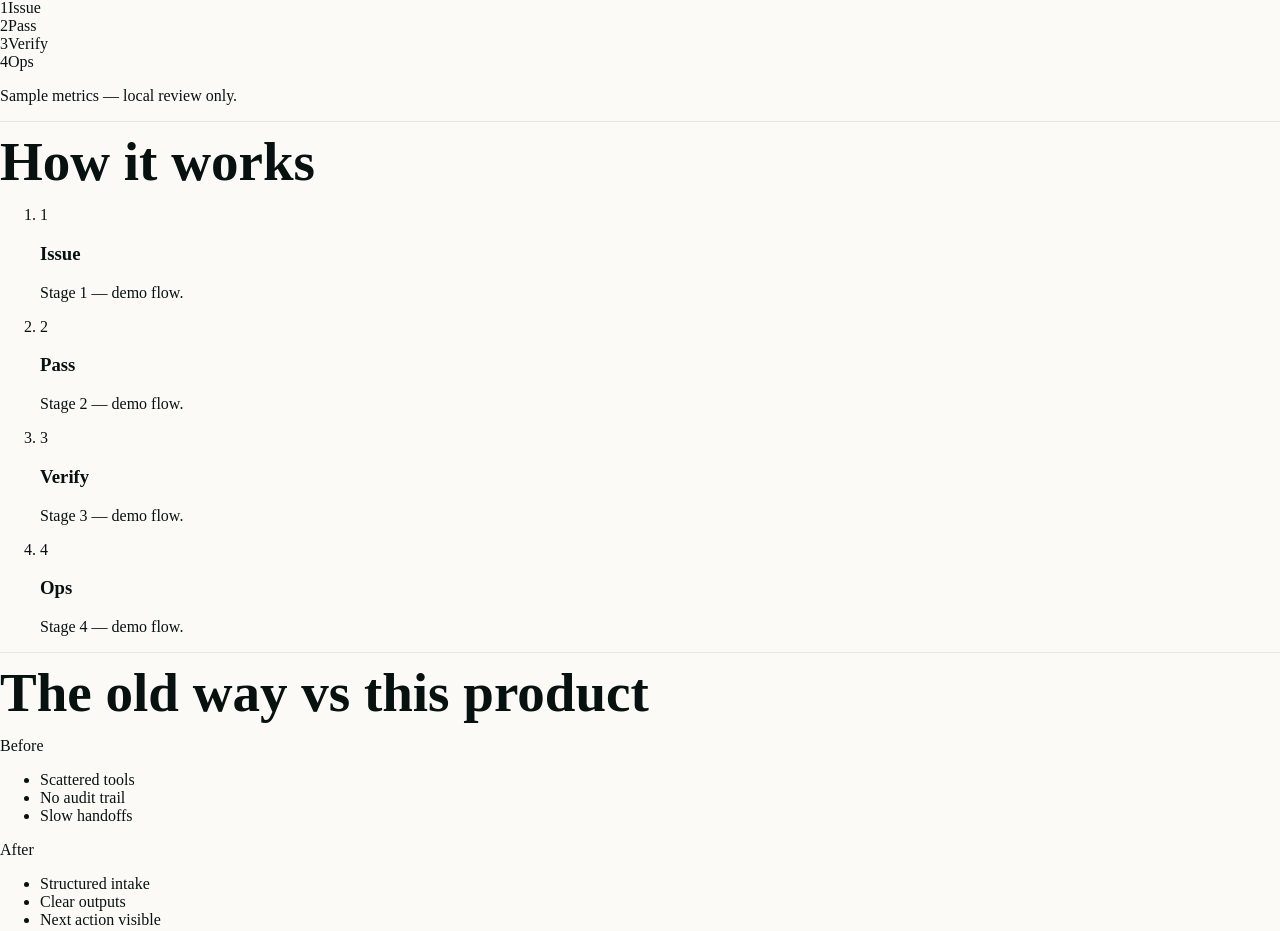
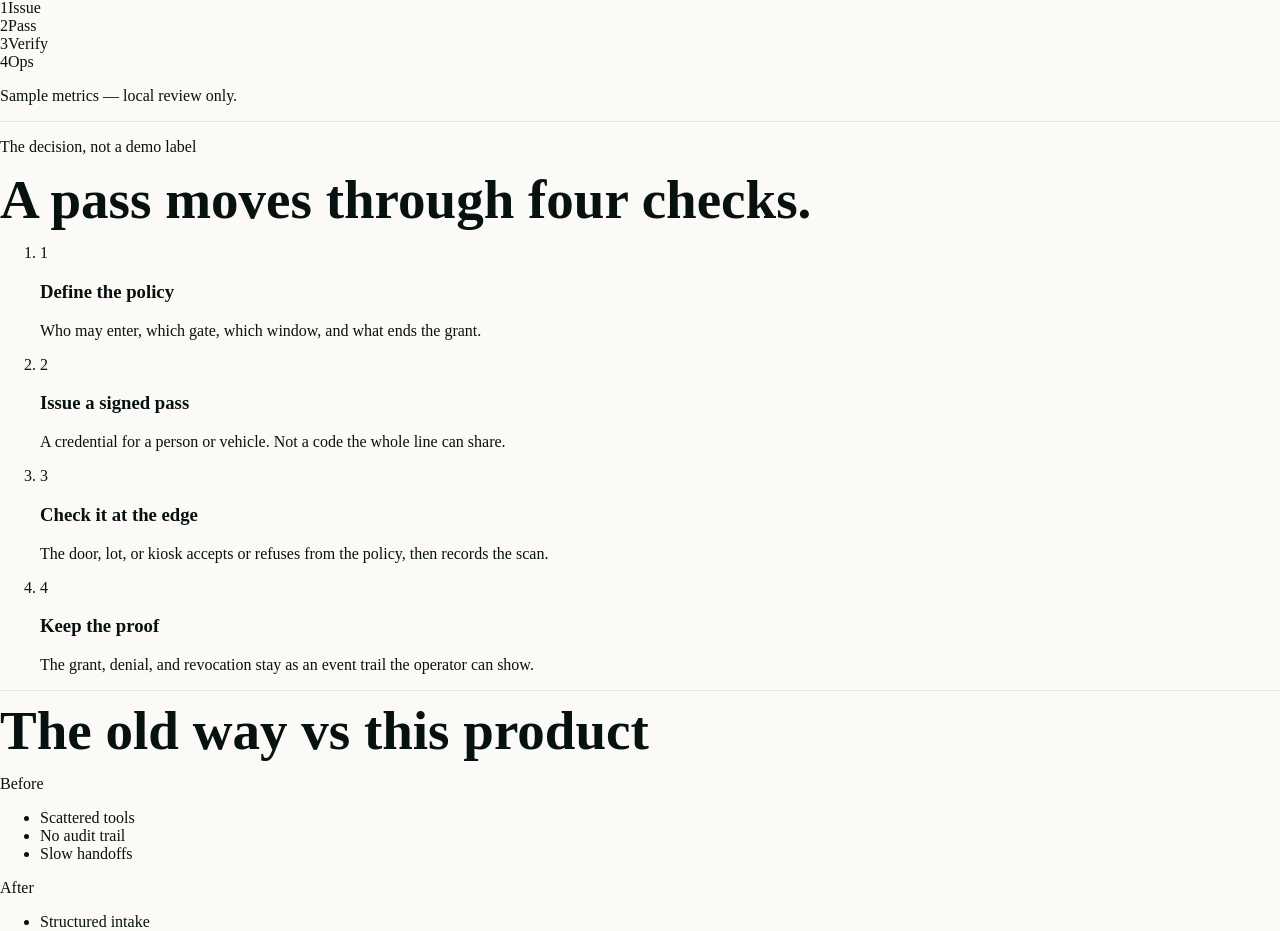
Before and after one commit to M4G3LL4N0/access-layer, a Next.js app: page / in a window 1280 px wide. Shown: the part 4255-5186 px from the top of the page. Built offline with nearby package versions, Linux system fonts and the light colour scheme.

Commit message:
Replace the placeholder access flow and keep the brand visible on a phone.

```diff
--- a/app/page.tsx
+++ b/app/page.tsx
@@ -495,8 +495,8 @@ export default function Page() {
           .navInner, .sectionInner, .heroInner, .footerInner {
             width: min(100% - 28px, 1180px);
           }
-          .navInner { height: 66px; }
-          .brand span { display: none; }
+          .navInner { height: auto; min-height: 66px; padding: 10px 0; flex-wrap: wrap; gap: 10px; }
+          .brand span { display: inline; white-space: nowrap; }
           .button { width: 100%; }
           .navLinks .button { width: auto; min-height: 40px; padding: 0 14px; }
           .heroInner { padding: 58px 0 48px; }
--- a/src/components/ProcessFlowSection.tsx
+++ b/src/components/ProcessFlowSection.tsx
@@ -1,35 +1,39 @@
-"use client";
 export function ProcessFlowSection() {
   const steps = [
     {
-    "title": "Issue",
-    "body": "Stage 1 — demo flow."
+      title: "Define the policy",
+      body: "Who may enter, which gate, which window, and what ends the grant.",
     },
     {
-    "title": "Pass",
-    "body": "Stage 2 — demo flow."
+      title: "Issue a signed pass",
+      body: "A credential for a person or vehicle. Not a code the whole line can share.",
     },
     {
-    "title": "Verify",
-    "body": "Stage 3 — demo flow."
+      title: "Check it at the edge",
+      body: "The door, lot, or kiosk accepts or refuses from the policy, then records the scan.",
     },
     {
-    "title": "Ops",
-    "body": "Stage 4 — demo flow."
-  }
-];
+      title: "Keep the proof",
+      body: "The grant, denial, and revocation stay as an event trail the operator can show.",
+    },
+  ]
   return (
-    <section className="mx-auto max-w-6xl px-4 py-16 sm:px-6">
-      <h2 className="text-2xl font-semibold text-white">How it works</h2>
+    <section id="access-flow" aria-label="Access decision flow" className="mx-auto max-w-6xl px-4 py-16 sm:px-6">
+      <p className="font-mono text-xs uppercase tracking-[0.16em] text-[#0d5f46]">The decision, not a demo label</p>
+      <h2 className="mt-3 max-w-2xl text-3xl font-semibold tracking-tight text-[#07110f]">
+        A pass moves through four checks.
+      </h2>
       <ol className="mt-8 grid gap-4 md:grid-cols-4">
-        {steps.map((s, i) => (
-          <li key={s.title} className="rounded-2xl border border-white/10 bg-white/[0.03] p-5">
-            <span className="inline-flex h-8 w-8 items-center justify-center rounded-full border border-white/15 text-sm font-semibold text-white">{i + 1}</span>
-            <h3 className="mt-4 font-medium text-white">{s.title}</h3>
-            <p className="mt-2 text-sm text-slate-400">{s.body}</p>
+        {steps.map((step, index) => (
+          <li key={step.title} className="rounded-2xl border border-[#07110f]/10 bg-[#f6f4ef] p-5">
+            <span className="inline-flex h-8 w-8 items-center justify-center rounded-full bg-[#1f7a5b] text-sm font-semibold text-white">
+              {index + 1}
+            </span>
+            <h3 className="mt-4 font-medium text-[#07110f]">{step.title}</h3>
+            <p className="mt-2 text-sm leading-6 text-[#52615d]">{step.body}</p>
           </li>
         ))}
       </ol>
     </section>
-  );
+  )
 }
```
Lines whose indentation alone changed are shown as unchanged.
